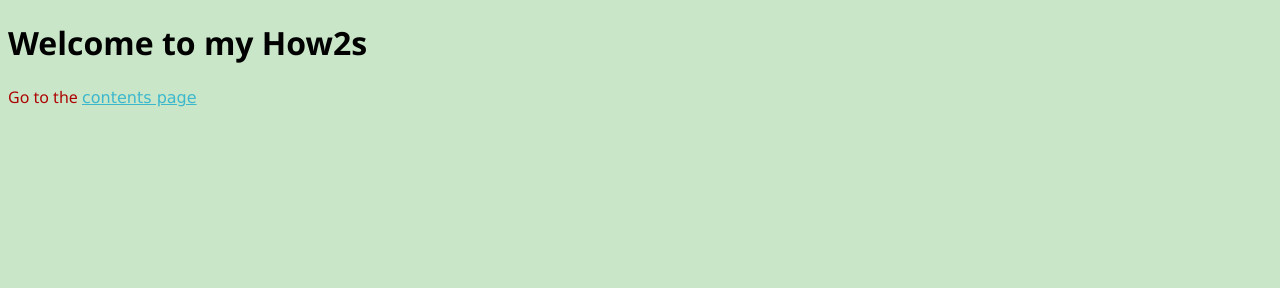
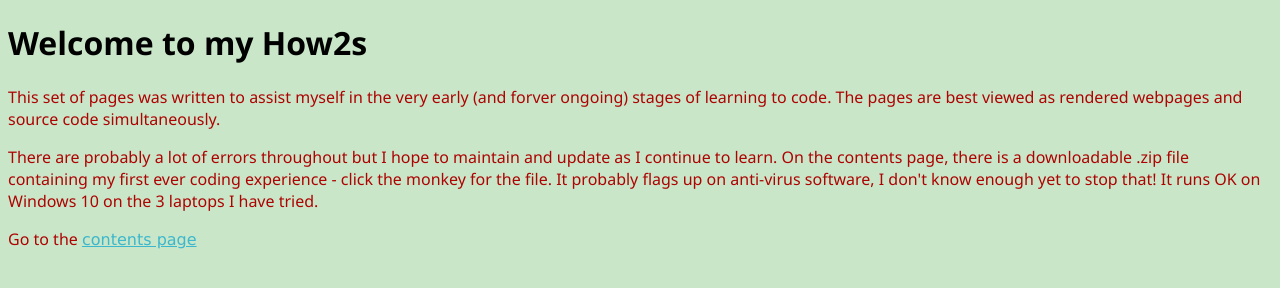
Before and after one commit to DaveyJH/How2s, a plain HTML site: page index.html in a window 1280 px wide. Drawn offline with Linux system fonts and the light colour scheme.

Commit message:
content added

```diff
--- a/index.html
+++ b/index.html
@@ -9,6 +9,8 @@
     </head>
     <body>
         <h1>Welcome to my How2s</h1>
+        <p>This set of pages was written to assist myself in the very early (and forver ongoing) stages of learning to code.  The pages are best viewed as rendered webpages and source code simultaneously.</p>
+        <p>There are probably a lot of errors throughout but I hope to maintain and update as I continue to learn.  On the contents page, there is a downloadable .zip file containing my first ever coding experience - click the monkey for the file.  It probably flags up on anti-virus software, I don't know enough yet to stop that!  It runs OK on Windows 10 on the 3 laptops I have tried.</p>
         <p>Go to the <a href="contents.html">contents page</a></p>
     </body>
 </html>
```
